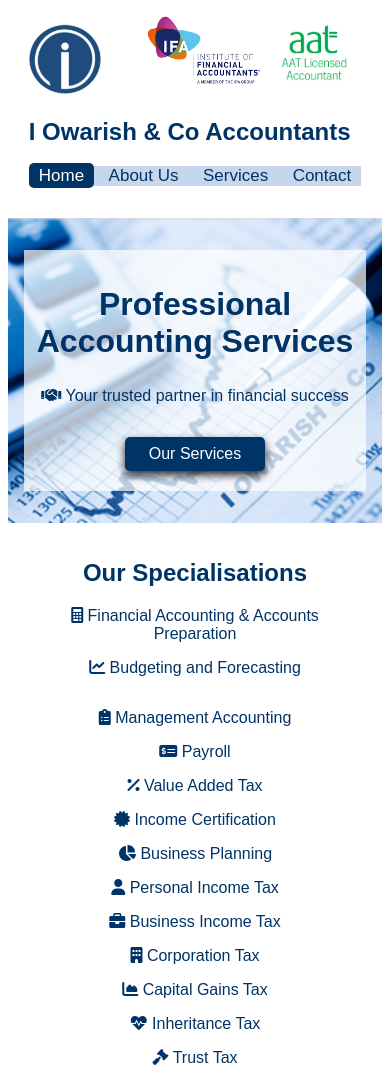
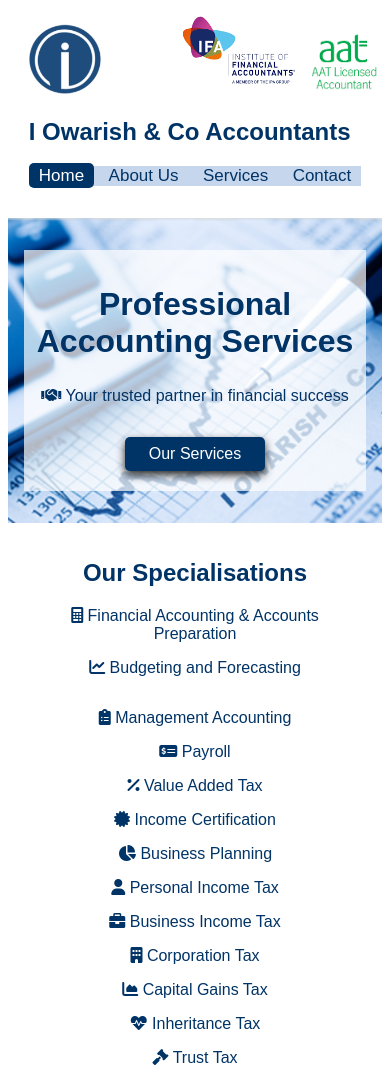
Before and after one commit to apetrai/i-owarish-accountants-website-redesign, a plain HTML site: page index.html in a window 390 px wide. Shown: the top 1070 px of the page. Drawn offline with Linux system fonts and the light colour scheme.

Commit message:
Make home icon positions fixed for mobile

```diff
--- a/styles.css
+++ b/styles.css
@@ -300,12 +300,10 @@ a {
 
     }
     .aat {
-        margin-right: 30px;
-        margin-top: 6px;
-        right: 0px;
+        right: 0px !important;
     }
     .ifa{
-        margin-right: -25px;
+        margin-right: -60px !important;
     }
 
 }
```
